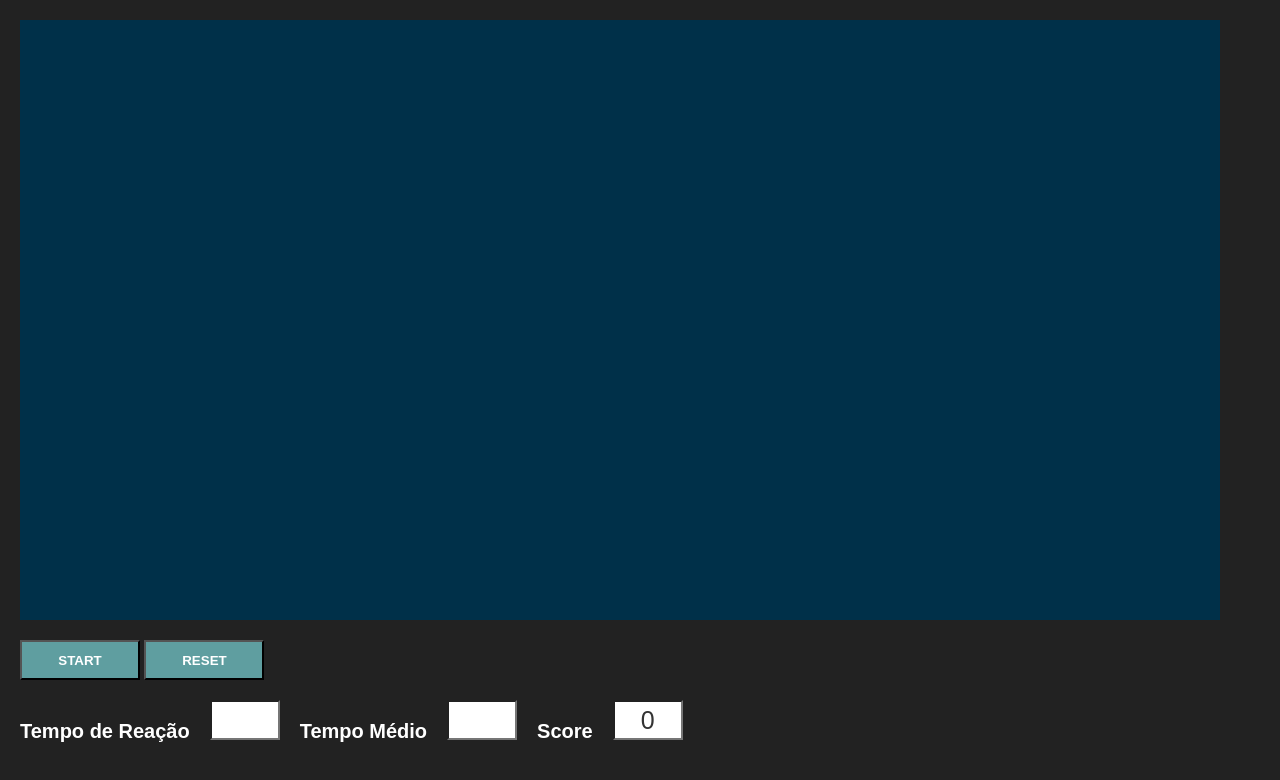
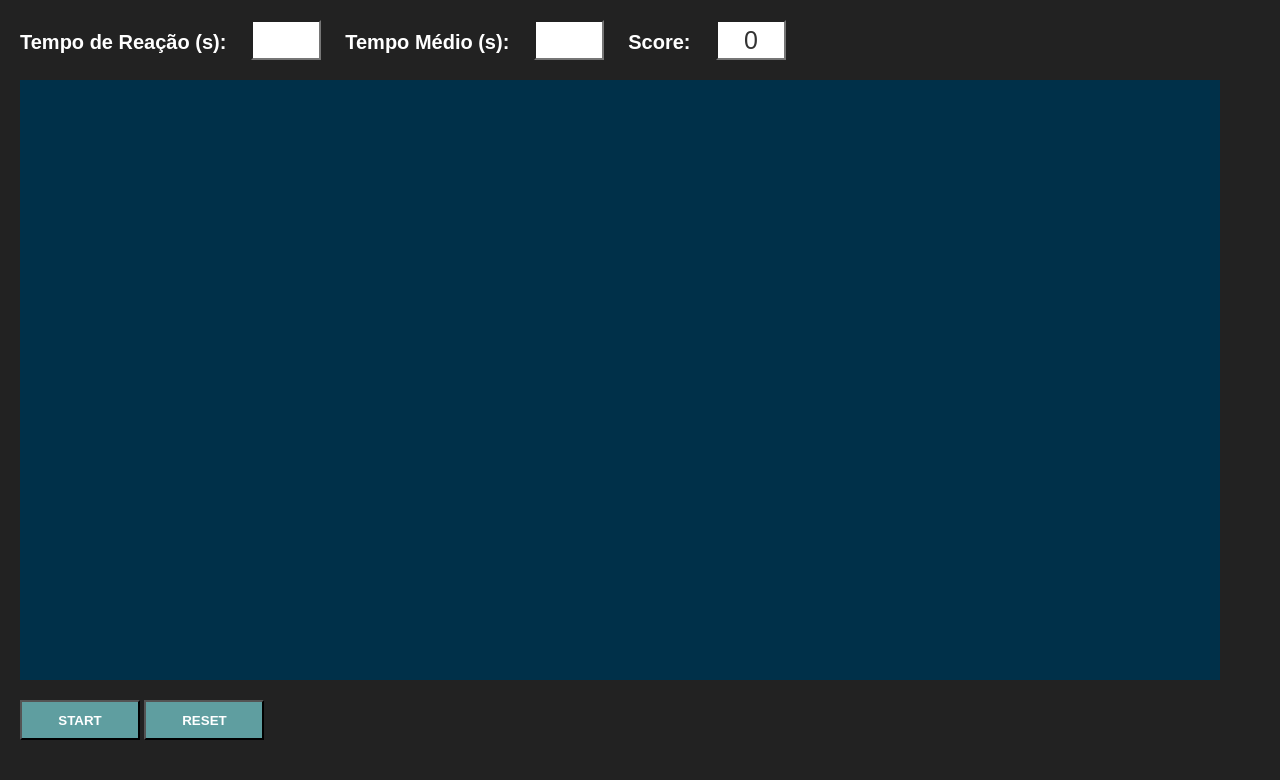
Before and after one commit to thiagoasb/reaction-time, a plain HTML site: page index.html in a window 1280 px wide. Drawn offline with Linux system fonts and the light colour scheme.

```diff
--- a/css/styles.css
+++ b/css/styles.css
@@ -39,7 +39,6 @@
 }
 
 label {
-    display: block;
     font-size: 20px;
     font-weight: bolder;
     color: #fff;
@@ -56,7 +55,5 @@
 }
 
 #show {
-    display: flex;
-    flex-direction: row;
     margin-top: 20px;
 }
--- a/index.html
+++ b/index.html
@@ -7,21 +7,24 @@
     <title>Reaction Test</title>
 </head>
 <body>
+    <div id="show">
+        <label for="time">Tempo de Reação (s):</label>
+        <input id="time" type="text" readonly>
+        <label for="average">Tempo Médio (s):</label>
+        <input id="average" type="text" readonly>
+        <label for="score">Score: </label>
+        <input id="score" type="text" readonly>
+    </div>
+
     <div id="game-area">
         <div id="circle"></div>
     </div>
+
     <div id="buttons">
         <button id="start" class="button">START</button>
         <button id="reset" class="button">RESET</button>
     </div>
-    <div id="show">
-        <label for="time">Tempo de Reação</label>
-        <input id="time" type="text" readonly>
-        <label for="average">Tempo Médio </label>
-        <input id="average" type="text" readonly>
-        <label for="score">Score </label>
-        <input id="score" type="text" readonly>
-    </div>
+
     <script type="text/javascript" src="js/game.js"></script>
 </body>
 </html>
```
